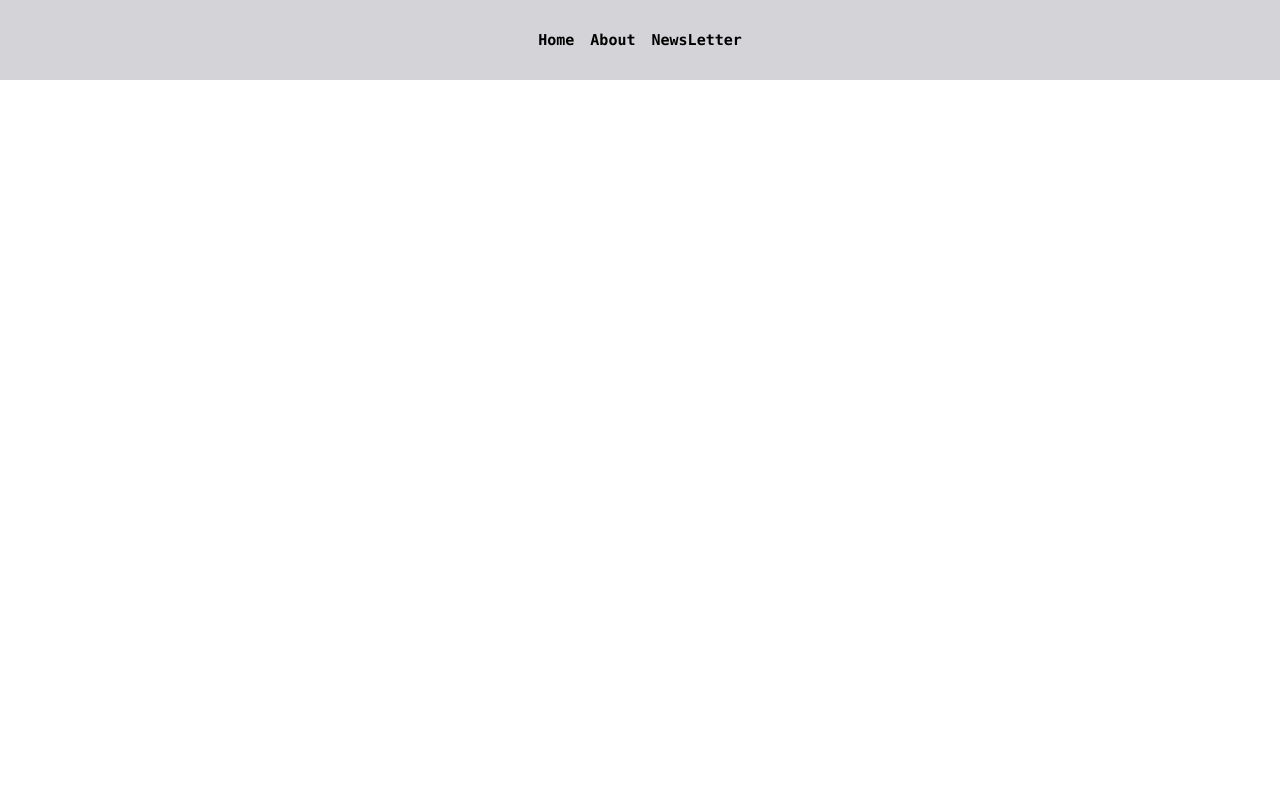
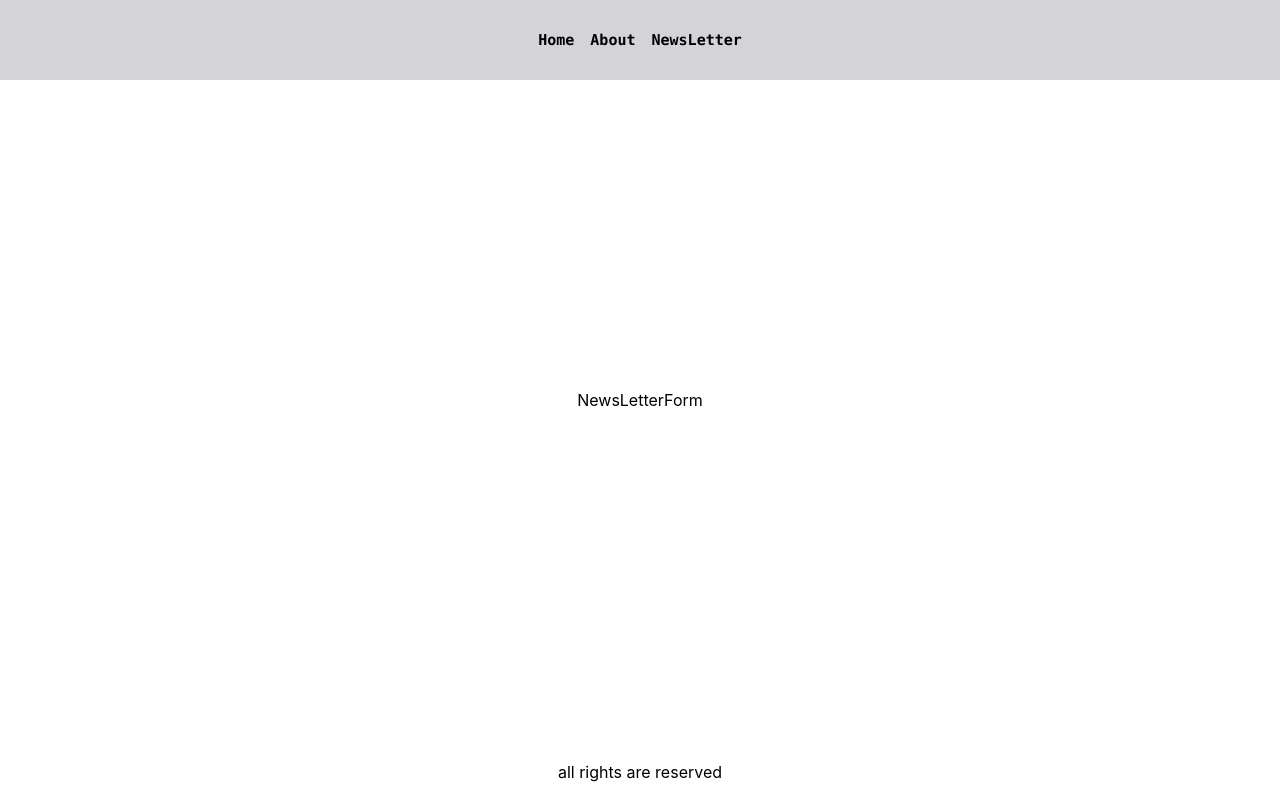
Before and after one commit to Ameer2000Mzori/MixMaster-App-React, a React (Create React App) app: page /newsletter in a window 1280 px wide. Built offline with nearby package versions, Linux system fonts and the light colour scheme.

Commit message:
added more styling and changes in html tree

```diff
--- a/src/component/NewsLetter.jsx
+++ b/src/component/NewsLetter.jsx
@@ -1,7 +1,18 @@
 import React from 'react'
-
+import NewsLetterForm from './hooks/NewsLetterForm.jsx'
 const NewsLetter = () => {
-  return <div>NewsLetter</div>
+  return (
+    <>
+      <div className="flex flex-col text-center items-center justify-evenly h-[100vh] w-[100vw] relative">
+        <div>
+          <NewsLetterForm />
+        </div>
+        <div className=" absolute bottom-4">
+          <h1>all rights are reserved</h1>
+        </div>
+      </div>
+    </>
+  )
 }
 
 export default NewsLetter
--- /dev/null
+++ b/src/component/hooks/NewsLetterForm.jsx
@@ -0,0 +1,7 @@
+import React from 'react'
+
+const NewsLetterForm = () => {
+  return <div>NewsLetterForm</div>
+}
+
+export default NewsLetterForm
```
